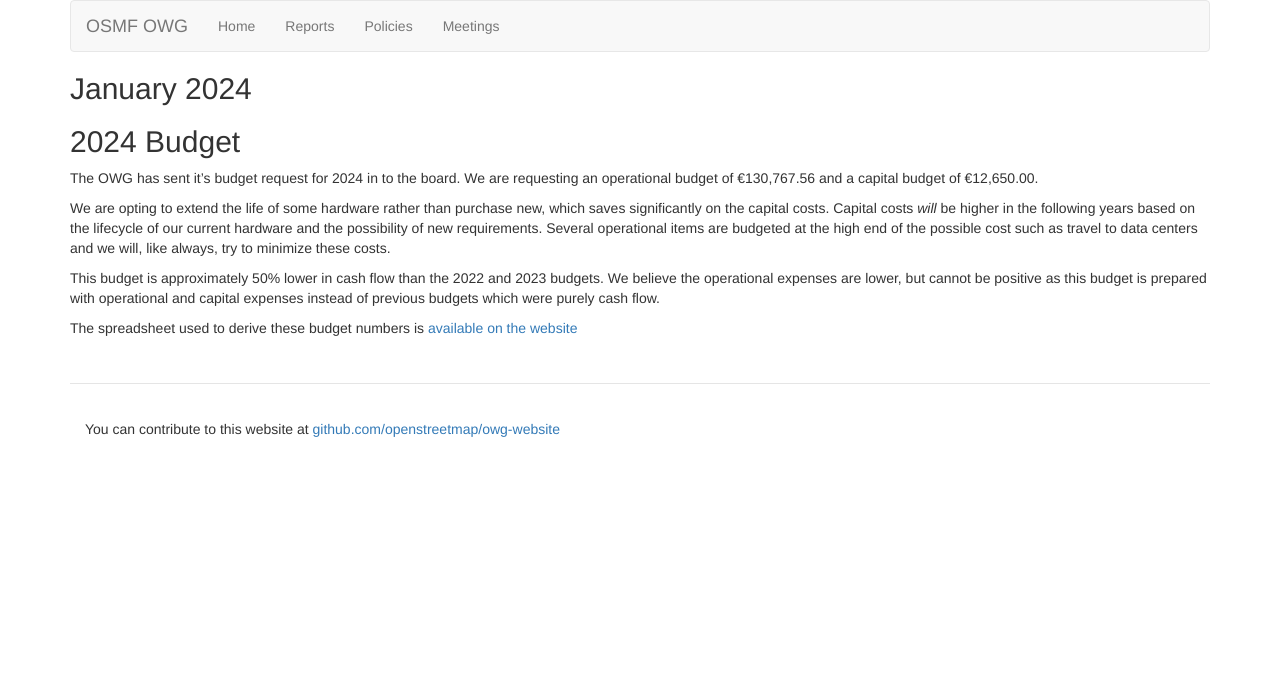
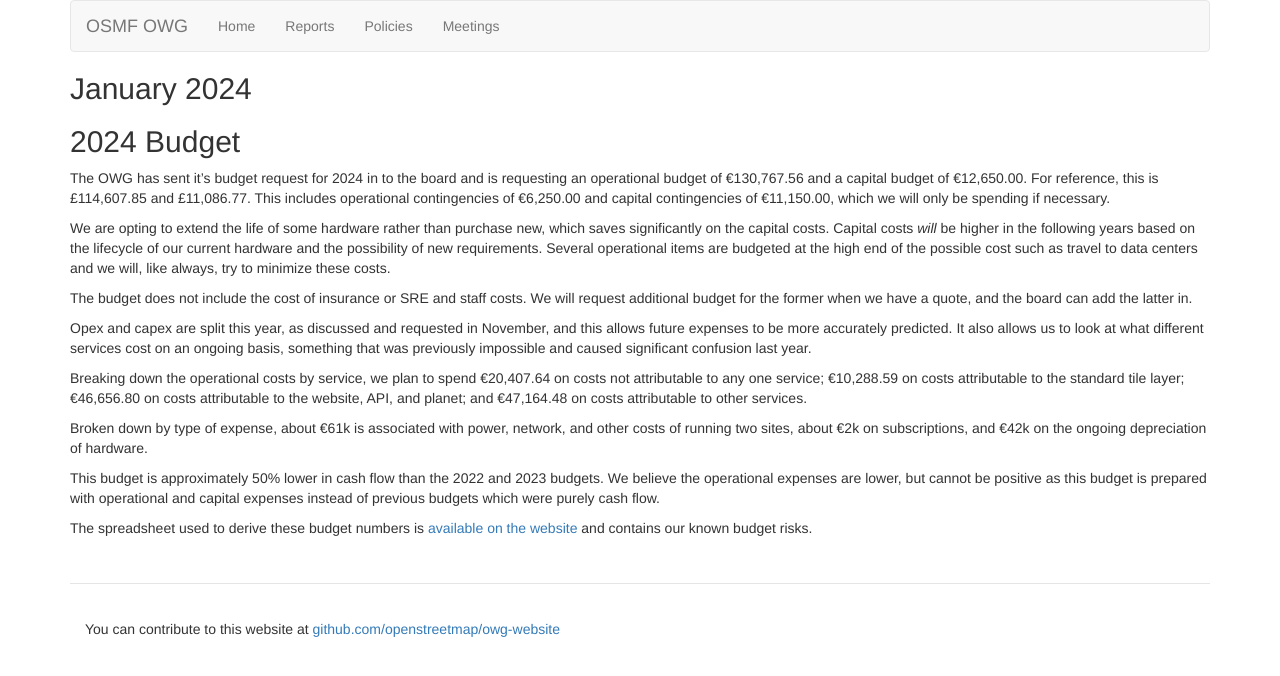
Before and after one commit to openstreetmap/owg-website, a Jekyll site: the page built from _posts/2024-01-01-january.md, in a window 1280 px wide. Shown: the top 676 px of the page. Built offline with Jekyll 4.4.1, drawn with Linux system fonts in a browser that asks for light colours.

Commit message:
Use more of the text from the email to describe the budget

```diff
--- a/_posts/2024-01-01-january.md
+++ b/_posts/2024-01-01-january.md
@@ -6,10 +6,18 @@ date: 2024-1-31 23:59:59
 
 ## 2024 Budget
 
-The OWG has sent it's budget request for 2024 in to the board. We are requesting an operational budget of €130,767.56 and a capital budget of €12,650.00.
+The OWG has sent it's budget request for 2024 in to the board and is requesting an operational budget of €130,767.56 and a capital budget of €12,650.00. For reference, this is £114,607.85 and £11,086.77. This includes operational contingencies of €6,250.00 and capital contingencies of €11,150.00, which we will only be spending if necessary.
 
 We are opting to extend the life of some hardware rather than purchase new, which saves significantly on the capital costs. Capital costs *will* be higher in the following years based on the lifecycle of our current hardware and the possibility of new requirements. Several operational items are budgeted at the high end of the possible cost such as travel to data centers and we will, like always, try to minimize these costs.
 
+The budget does not include the cost of insurance or SRE and staff costs. We will request additional budget for the former when we have a quote, and the board can add the latter in.
+
+Opex and capex are split this year, as discussed and requested in November, and this allows future expenses to be more accurately predicted. It also allows us to look at what different services cost on an ongoing basis, something that was previously impossible and caused significant confusion last year.
+
+Breaking down the operational costs by service, we plan to spend €20,407.64 on costs not attributable to any one service; €10,288.59 on costs attributable to the standard tile layer; €46,656.80 on costs attributable to the website, API, and planet; and €47,164.48 on costs attributable to other services.
+
+Broken down by type of expense, about €61k is associated with power, network, and other costs of running two sites, about €2k on subscriptions, and €42k on the ongoing depreciation of hardware.
+
 This budget is approximately 50% lower in cash flow than the 2022 and 2023 budgets. We believe the operational expenses are lower, but cannot be positive as this budget is prepared with operational and capital expenses instead of previous budgets which were purely cash flow.
 
-The spreadsheet used to derive these budget numbers is [available on the website](/2024/01/25/owg_budget.ods)
+The spreadsheet used to derive these budget numbers is [available on the website](/2024/01/25/owg_budget.ods) and contains our known budget risks.
```
